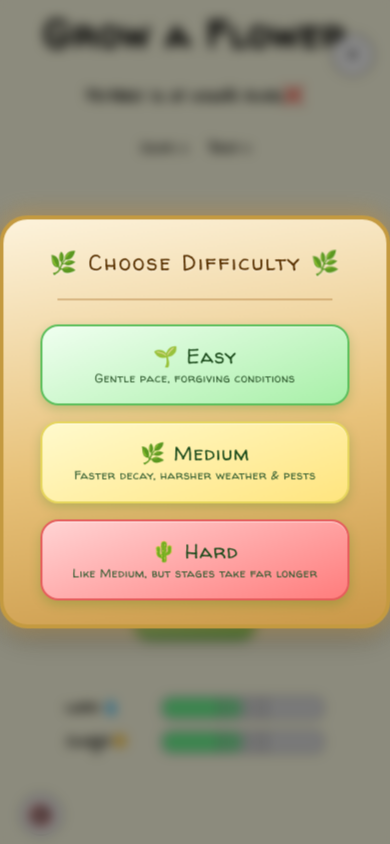
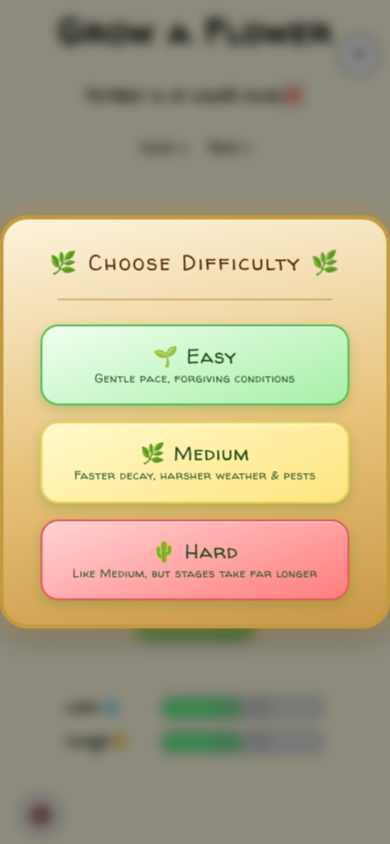
Before and after one commit to mop-sketch/grow-a-flower-app, a website: page index.html in a window 390 px wide. Drawn offline with Linux system fonts and the light colour scheme; no server answers.

Commit message:
Stop game title overlapping the menu button on phones
Shrink the mobile title slightly and anchor the menu button tight in the
top-right corner so "Grow a Flower" no longer runs under it. Verified
on-device.

Co-Authored-By: Claude Opus 4.8 <noreply@anthropic.com>

```diff
--- a/style.css
+++ b/style.css
@@ -955,7 +955,7 @@ html {
         overflow: hidden;
     }
     .title {
-        font-size: 38px;
+        font-size: 34px;
         letter-spacing: 2px;
     }
     .flower {
@@ -1032,7 +1032,8 @@ html {
         height: 42px;
         font-size: 20px;
         top: max(4%, env(safe-area-inset-top));
-        left: 85%;
+        left: auto;
+        right: 10px;
     }
     .music-button {
         width: 42px;
```
